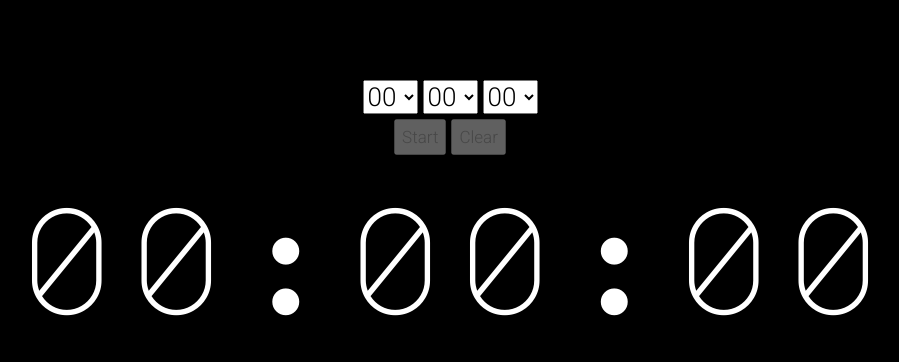
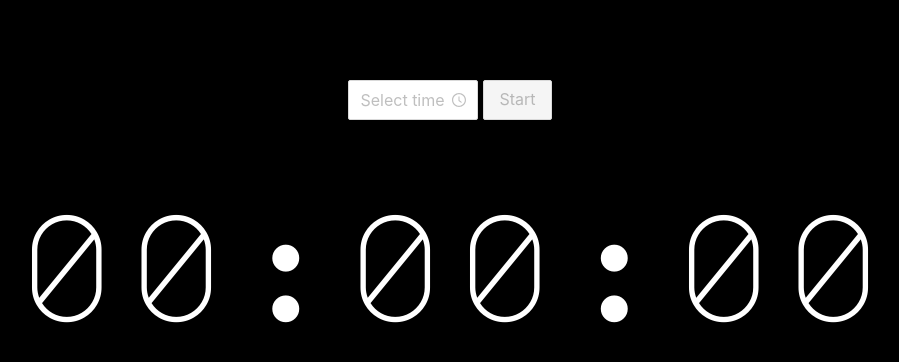
Before and after one commit to Capik27/alarm-app, a React (Create React App) app: page / in a window 1280 px wide. Shown: the top 362 px of the page, without its empty margins (190-1089 px from the left). Built offline with nearby package versions, Linux system fonts and the light colour scheme.

Commit message:
refactoring
add antd library
rm selectors and button
some new handlers

```diff
--- a/package.json
+++ b/package.json
@@ -7,6 +7,7 @@
     "@testing-library/jest-dom": "^5.16.5",
     "@testing-library/react": "^13.3.0",
     "@testing-library/user-event": "^13.5.0",
+    "antd": "^4.22.5",
     "date-fns": "^2.29.1",
     "react": "^18.2.0",
     "react-dom": "^18.2.0",
--- a/src/components/Button.js
+++ /dev/null
@@ -1,12 +0,0 @@
-export default function Button(props) {
-  return (
-    <button
-      className="form_button"
-      type={props.type}
-      onClick={props.handler}
-      disabled={props.dis}
-    >
-      {props.text}
-    </button>
-  );
-}
--- a/src/components/Controls.js
+++ b/src/components/Controls.js
@@ -1,42 +1,31 @@
-import Button from "./Button.js";
+import { Button } from "antd";
 import Alert from "./Alert.js";
 
 export default function Controls(props) {
   return (
-    <div className="form_flex-row">
+    <>
       {!props.timerWorking && !props.alertActivated && (
-        <>
-          <Button
-            text={"Start"}
-            type={"submit"}
-            handler={props.handleSubmit}
-            dis={props.inputValue == 0}
-          />
-          <Button
-            text={"Clear"}
-            type={"button"}
-            handler={props.handleReset}
-            dis={props.inputValue == 0}
-          />
-        </>
+        <Button
+          onClick={props.handleSubmit}
+          disabled={props.inputValue === 0}
+          size="large"
+        >
+          Start
+        </Button>
       )}
       {props.timerWorking && !props.alertActivated && (
-        <Button
-          text={"Reset Timer"}
-          type={"button"}
-          handler={props.handleResetTimer}
-        />
+        <Button onClick={props.handleResetTimer} size="large">
+          Reset
+        </Button>
       )}
       {props.alertActivated && (
         <>
-          <Button
-            text={"Turn Off"}
-            type={"button"}
-            handler={props.handleResetSound}
-          />
+          <Button onClick={props.handleResetSound} size="large">
+            Turn Off
+          </Button>
           <Alert />
         </>
       )}
-    </div>
+    </>
   );
 }
--- a/src/components/Form.js
+++ b/src/components/Form.js
@@ -1,30 +1,33 @@
 import { useState } from "react";
-import { CountdownTimer, StaticTimer, getConvertedTime } from "./Timer.js";
+import { CountdownTimer, StaticTimer } from "./Timer.js";
 import Controls from "./Controls.js";
-import { Selectors } from "./Selectors.js";
+import { getSeconds, getMinutes, getHours } from "date-fns";
+import { TimePicker } from "antd";
+import "antd/dist/antd.css";
 import "../style/Form.css";
 
 export default function Form() {
-  const [hour, setHour] = useState(0);
-  const [minute, setMinute] = useState(0);
-  const [second, setSecond] = useState(0);
+  const [timeDateValue, setTimeDateValue] = useState(null);
   const [timerWorking, setTimerWorking] = useState(false);
   const [alertActivated, setAlertActivated] = useState(false);
+
+  const getTimeFromDateObj = (obj) => {
+    if (obj === null) return 0;
+    const date = obj._d;
+    return getHours(date) * 3600 + getMinutes(date) * 60 + getSeconds(date);
+  };
+
+  const handlerSetTimeDateValue = (time) => {
+    setTimeDateValue(time);
+  };
 
   const handleSubmit = (e) => {
     e.preventDefault();
     setTimerWorking(true);
   };
 
-  const handleClickReset = () => {
-    setHour(0);
-    setMinute(0);
-    setSecond(0);
-  };
-
   const handleClickResetTimer = () => {
     setTimerWorking(false);
-    document.title = getConvertedTime(0);
   };
 
   const handleClickResetSound = () => {
@@ -36,41 +39,37 @@ export default function Form() {
     setAlertActivated(true);
   };
 
-  const getSumTime = () => {
-    return hour * 3600 + minute * 60 + second;
-  };
-
   return (
     <>
-      <form className="form" onSubmit={handleSubmit}>
-        <Selectors
+      <form className="form">
+        <div className="form_flex-row">
+          <div className="form_time-select">
+            <TimePicker
+              value={timeDateValue}
+              onChange={handlerSetTimeDateValue}
               disabled={timerWorking || alertActivated}
-          hour={hour}
-          minute={minute}
-          second={second}
-          setHour={setHour}
-          setMinute={setMinute}
-          setSecond={setSecond}
+              size="large"
             />
+          </div>
           <Controls
-          inputValue={getSumTime()}
+            inputValue={getTimeFromDateObj(timeDateValue)}
             timerWorking={timerWorking}
             alertActivated={alertActivated}
             handleSubmit={handleSubmit}
-          handleReset={handleClickReset}
             handleResetTimer={handleClickResetTimer}
             handleResetSound={handleClickResetSound}
           />
+        </div>
       </form>
       {timerWorking ? (
         <CountdownTimer
-          initialTimeSeconds={getSumTime()}
+          initialTimeSeconds={getTimeFromDateObj(timeDateValue)}
           activateAlarm={handleTurnOnAlarm}
           startdate={new Date()}
           timerWorking={timerWorking}
         />
       ) : (
-        <StaticTimer time={getSumTime()} />
+        <StaticTimer time={getTimeFromDateObj(timeDateValue)} />
       )}
     </>
   );
--- a/src/components/Selectors.js
+++ /dev/null
@@ -1,53 +0,0 @@
-export function Selectors(props) {
-  return (
-    <div className="form_flex-row">
-      <SelectTime
-        limit={24}
-        value={props.hour}
-        disabled={props.disabled}
-        handler={props.setHour}
-      />
-      <SelectTime
-        limit={60}
-        value={props.minute}
-        disabled={props.disabled}
-        handler={props.setMinute}
-      />
-      <SelectTime
-        limit={60}
-        value={props.second}
-        disabled={props.disabled}
-        handler={props.setSecond}
-      />
-    </div>
-  );
-}
-
-export function SelectTime(props) {
-  const limit = props.limit;
-
-  let optlist = [];
-  for (let i = 0; i < limit; i++) {
-    let insert = i > 9 ? i : `0${i}`;
-    optlist.push(
-      <option value={i} key={i}>
-        {insert}
-      </option>
-    );
-  }
-
-  const handleValueChange = (e) => {
-    props.handler(Number(e.target.value));
-  };
-
-  return (
-    <select
-      className="form_select"
-      onChange={handleValueChange}
-      disabled={props.disabled}
-      value={props.value}
-    >
-      {optlist}
-    </select>
-  );
-}
--- a/src/style/Form.css
+++ b/src/style/Form.css
@@ -18,11 +18,10 @@ body {
   font-size: 17px;
 }
 
-.form_input {
-  width: 100px;
+.form_time-select {
+  width: 130px;
   font-size: 22px;
   line-height: 30px;
-  outline: none;
 }
 .form_flex-row {
   display: flex;
--- a/src/style/Timer.css
+++ b/src/style/Timer.css
@@ -4,5 +4,5 @@
   font-family: "Major Mono Display", monospace;
   font-size: calc(10vw + 20px);
   text-align: center;
-  color: #fff;
+  color: #ffffff;
 }
```
Also changed, not shown: 1 other file (tests, documents, lock files or other folders). Lines whose indentation alone changed are shown as unchanged.
